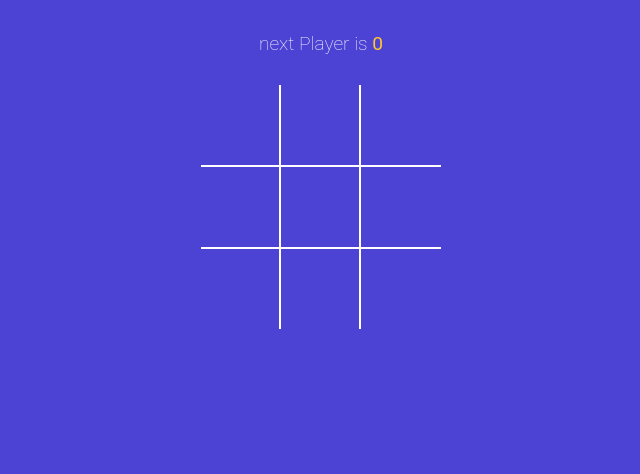
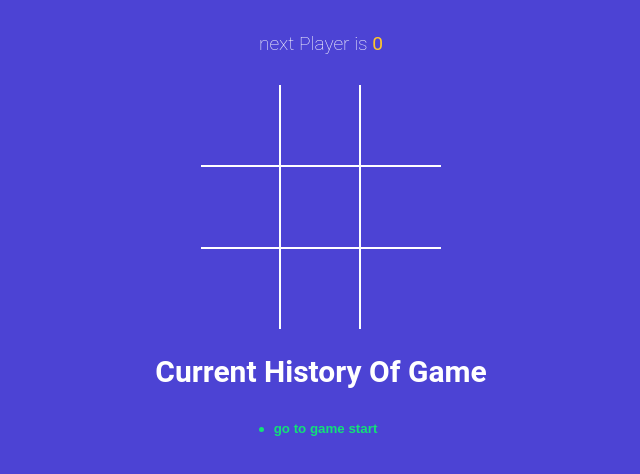
Before and after one commit to diya2628/tictactoe-game, a React (Vite) app: page / in a window 1280 px wide. Shown: the top 474 px of the page, without its empty margins (319-959 px from the left). Built offline with nearby package versions, Linux system fonts and the light colour scheme.

Commit message:
history included

```diff
--- a/src/App.jsx
+++ b/src/App.jsx
@@ -4,34 +4,80 @@
 import Board from './components/Board';
 import StatusMessage from './components/StatusMessage';
 import { calculateWinner } from './winner';
+import Historyy from './components/Historyy';
 
 function App() {
-  const [squares, setSquares] = useState(Array(9).fill(null));
-  const [isXNext, setIsXNext] = useState(false);
+  // const [squares, setSquares] = useState(Array(9).fill(null));
+  // const [isXNext, setIsXNext] = useState(false); // basics now will merge to 1 function: history
 
-  const winner = calculateWinner(squares);
+  const [history, setHistory] = useState([
+    { squares: Array(9).fill(null), isXNext: false },
+  ]);
+
+  const [currentMove, setCurrentMove] = useState(0);
+
+  const gamingBoard = history[currentMove];
+
+  console.log({ history, currentMove });
+  const winner = calculateWinner(gamingBoard.squares);
   // console.log(winner);
 
+  const isTraversing = currentMove + 1 === history.length;
+  // console.log(isTraversing);
+
   const handleSquareClick = clickePosition => {
-    if (squares[clickePosition] || winner) return;
-    setSquares(currentSquares => {
-      return currentSquares.map((squaresValue, position) => {
-        if (position == clickePosition) {
-          return isXNext ? 'X' : '0';
+    if (gamingBoard.squares[clickePosition] || winner) return;
+    // setSquares(currentSquares => {
+    //   return currentSquares.map((squaresValue, position) => {
+    //     if (position == clickePosition) {
+    //       return isXNext ? 'X' : '0';
+    //     }
+    //     return squaresValue;
+    //   });
+    // });
+    // console.log(squares);
+    // setIsXNext(currentIsNext => !currentIsNext);
+
+    setHistory(currentHistory => {
+      const lastGamingState = isTraversing
+        ? currentHistory[currentMove]
+        : history[history.length - 1];
+
+      const nextSquaresState = lastGamingState.squares.map(
+        (squaresValue, position) => {
+          if (position == clickePosition) {
+            return lastGamingState.isXNext ? 'X' : '0';
+          }
+          return squaresValue;
         }
-        return squaresValue;
+      );
+
+      const base = isTraversing
+        ? currentHistory.slice(0, currentHistory.indexOf(lastGamingState) + 1)
+        : currentHistory;
+
+      return base.concat({
+        squares: nextSquaresState,
+        isXNext: !lastGamingState.isXNext,
       });
     });
-    // console.log(squares);
-    setIsXNext(currentIsNext => !currentIsNext);
+
+    setCurrentMove(move => move + 1);
   };
-
+  const moveTo = move => {
+    setCurrentMove(move);
+  };
   return (
     <div className="app">
       {/* <h2>next player is {nextPlayer}</h2> */}
       {/* <h2>{statusMessage}</h2> */}
-      <StatusMessage winner={winner} isXNext={isXNext} squares={squares} />
-      <Board squares={squares} handleSquareClick={handleSquareClick} />
+      <StatusMessage winner={winner} gamingBoard={gamingBoard} />
+      <Board
+        squares={gamingBoard.squares}
+        handleSquareClick={handleSquareClick}
+      />
+      <h2>Current History Of Game</h2>
+      <Historyy history={history} moveTo={moveTo} currentMove={currentMove} />
     </div>
   );
 }
--- /dev/null
+++ b/src/components/Historyy.jsx
@@ -0,0 +1,23 @@
+// eslint-disable-next-line react/prop-types
+const Historyy = ({ history, moveTo, currentMove }) => {
+  return (
+    <div className="history-wrapper">
+      <ul className="history">
+        {history.map((_, index) => (
+          <li key={index}>
+            <button
+              type="button"
+              className={`btn-move ${currentMove === index ? `active` : ''}`}
+              onClick={() => moveTo(index)}
+            >
+              {' '}
+              {index == '0' ? `go to game start` : `move is ${index}`}
+            </button>
+          </li>
+        ))}
+      </ul>
+    </div>
+  );
+};
+
+export default Historyy;
--- a/src/components/StatusMessage.jsx
+++ b/src/components/StatusMessage.jsx
@@ -1,4 +1,5 @@
-const StatusMessage = ({ winner, isXNext, squares }) => {
+const StatusMessage = ({ winner, gamingBoard }) => {
+  const { squares, isXNext } = gamingBoard;
   const noMovesLeft = squares.every(squareValue => squareValue !== null);
   const nextPlayer = isXNext ? 'X' : '0';
   //   const statusMessage = winner
```
